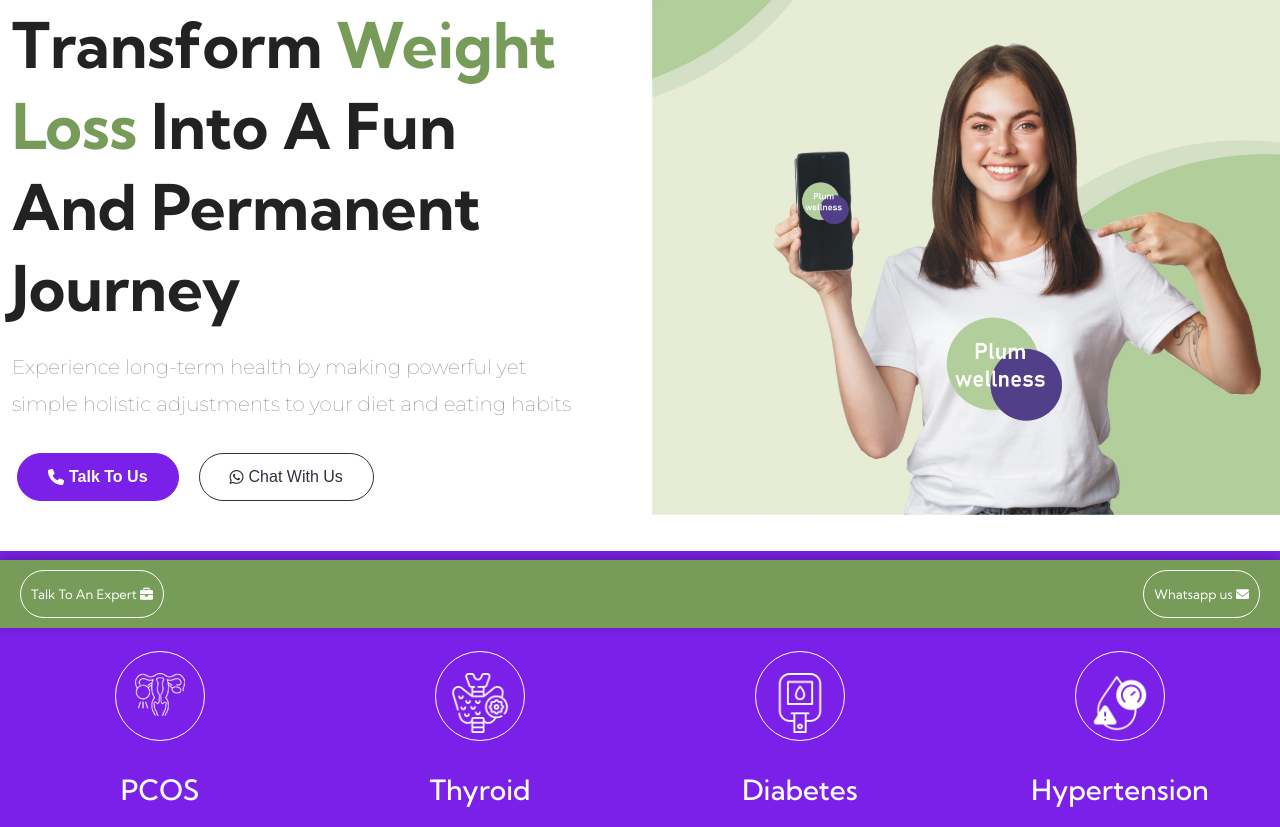
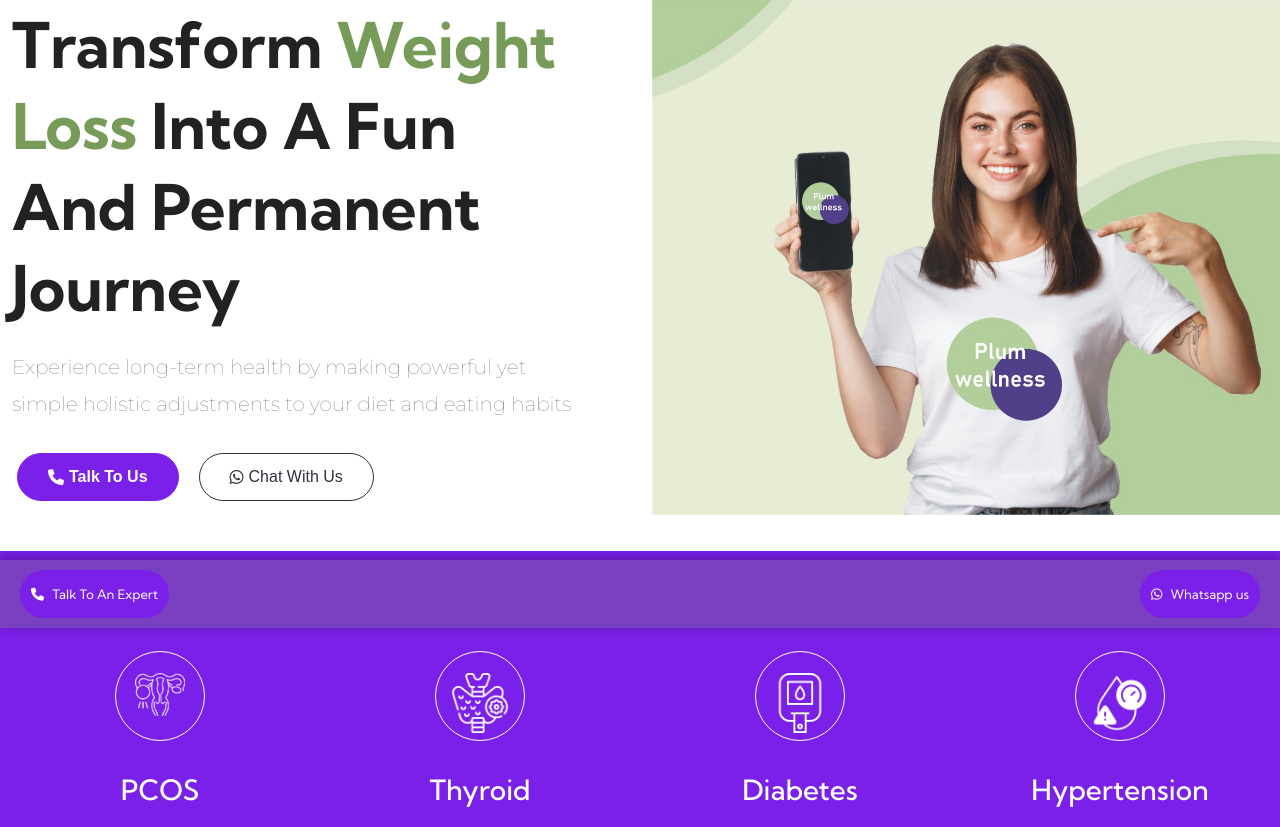
Before and after one commit to bhupindersinghsaggu/plumwellness.in, a PHP site: page / in a window 1280 px wide. Shown: the part 172-999 px from the top of the page. Run offline with PHP 8.4, Linux system fonts and the light colour scheme; some web fonts are replaced.

Commit message:
footer icon set

```diff
--- a/css/custom.css
+++ b/css/custom.css
@@ -316,7 +316,7 @@ header#pq-header .pq-top-header {
     position: fixed;
     bottom: 0;
     width: 100%;
-    background-color: #779b58;
+    background-color: #779b5845;
     display: flex;
     justify-content: space-between;
     padding: 10px 20px 10px 20px;
@@ -331,8 +331,9 @@ header#pq-header .pq-top-header {
     text-decoration: none;
     font-size: 13px;
     padding: 10px;
-    border: 1px solid #fff;
+    border: 1px solid #7b20e8;
     border-radius: 67px;
+    background: #7b20e8;
 }
 
 .fixed-icon-section .icon:hover {
--- a/index.html
+++ b/index.html
@@ -1528,12 +1528,12 @@
    <!-- Fixed Icon Section -->
    <div class="fixed-icon-section">
       <!-- <a href="#home" class="icon"><i class="fas fa-home"></i></a> -->
-      <a href="#services" class="icon"> Talk To An Expert <i class="fas fa-briefcase"></i></a>
-      <a href="#contact" class="icon"> Whatsapp us <i class="fas fa-envelope"></i></a>
+      <a href="#services" class="icon"><i class="fa-solid fa-phone mgr"></i> Talk To An Expert </a>
+      <a href="#contact" class="icon"> <i class="fa-brands fa-whatsapp mgr""></i> Whatsapp us</a>
    </div>
    <!--Back To Top End-->
    <!--jquery js-->
-   <script src="js/jquery.min.js"></script>
+   <script src=" js/jquery.min.js"></script>
             <!--bootstrap js-->
             <script src="js/bootstrap.min.js"></script>
             <!--owl-carousal-->
```
Lines whose indentation alone changed are shown as unchanged.
